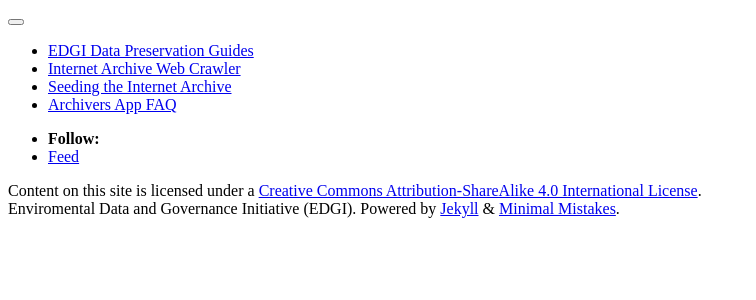
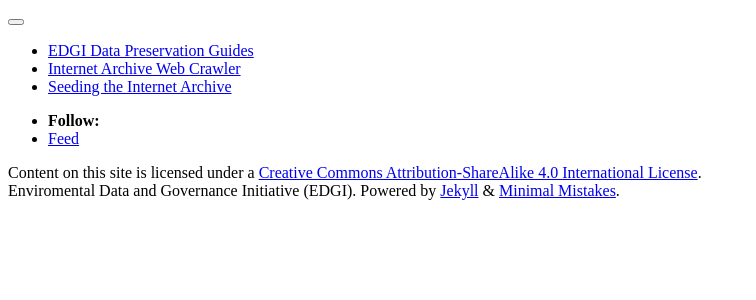
Before and after one commit to edgi-govdata-archiving/guides, a Jekyll site: the page built from index.html, in a window 1280 px wide. Shown: the top 300 px of the page, without its empty margins (0-756 px from the left). Built offline with Jekyll 4.4.1, drawn with Linux system fonts in a browser that asks for light colours; a script bundle is joined from its source files by our own code; the list of posts is cut into pages by our own code.

Commit message:
Remove FAQ from navigation

```diff
--- a/_data/navigation.yml
+++ b/_data/navigation.yml
@@ -4,8 +4,6 @@ main:
     url: internet-archive-crawler/
   - title: "Seeding the Internet Archive"
     url: seeding-internet-archive/
-  - title: "Archivers App FAQ"
-    url: archivers-faq/
   # - title: "Sample Collections"
   #   url: /collection-archive/
   # - title: "Sitemap"
```
